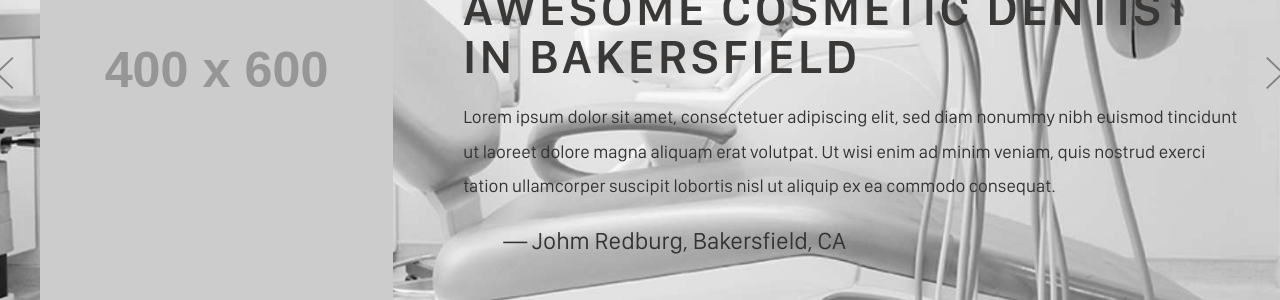
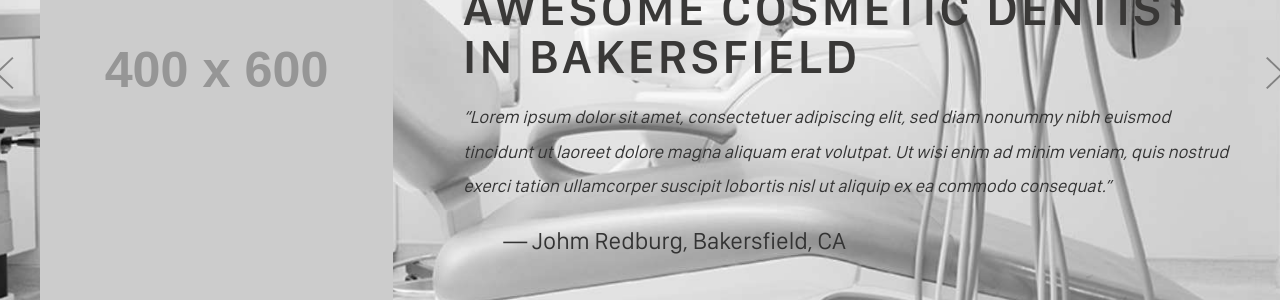
Before and after one commit to carbonWinter/base, a Jekyll site: the page built from index.md, in a window 1280 px wide. Shown: the part 2592-2892 px from the top of the page. Built offline with Jekyll 4.4.1, drawn with Linux system fonts in a browser that asks for light colours.

Commit message:
testimonials

```diff
--- a/_includes/blocks/testimonials-1.html
+++ b/_includes/blocks/testimonials-1.html
@@ -22,7 +22,7 @@
                       <h3 class="uk-h2 uk-section-heading uk-line-height-one">{{ slide.heading }}</h3>
                     {% endif %}
                     {% if slide.text != empty %}
-                      <div class="uk-margin-top uk-text-content">{{ slide.text | markdownify }}</div>
+                      <div class="uk-margin-top uk-text-content"><q>{{ slide.text }}</q></div>
                     {% endif %}
                     {% if slide.author != empty %}
                       <div class="uk-margin-top uk-margin-medium-left uk-text-large">&#8212; {{ slide.author }}</div>
```
